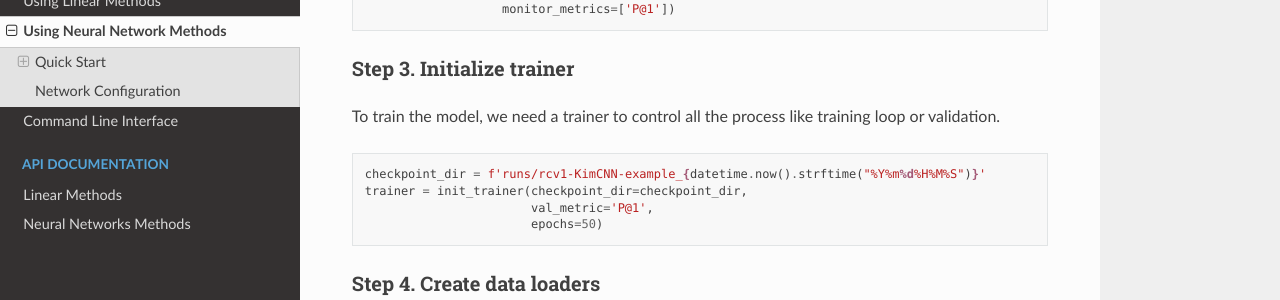
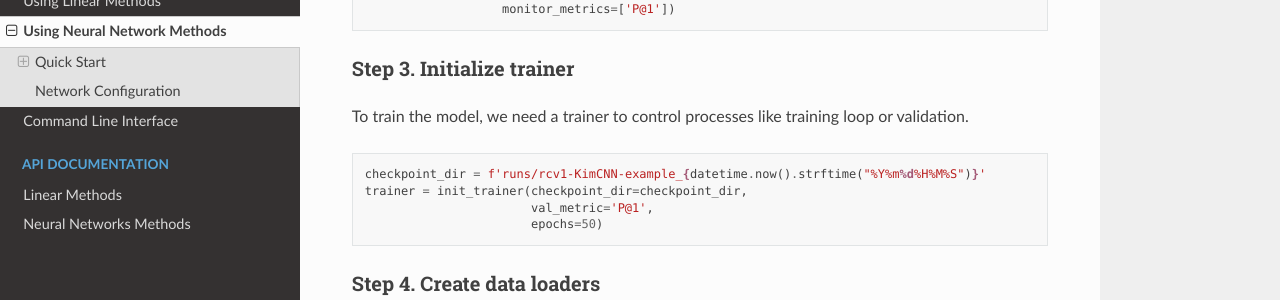
Before and after one commit to ASUS-AICS/LibMultiLabel, a Sphinx documentation site: the page built from docs/guides/nn_guides.rst, in a window 1280 px wide and 900 px high, scrolled down 1625 px. Shown: the part 151-451 px from the top of the window. Built offline with Sphinx 7.4.7 and the Read the Docs theme 2.0.0, drawn with Linux system fonts in a browser that asks for light colours.

Commit message:
Update nn*.rst.

```diff
--- a/docs/api/nn.rst
+++ b/docs/api/nn.rst
@@ -1,14 +1,12 @@
 Neural Networks Methods
 ========================
 
-See `the user guide <../guides/nn_guides.html>`_ for more details.
-
-API
----
+The ``libmultilabel.nn`` package contains two types of APIs for data processing and model training:
 
 * `libmultilabel.nn.data_utils <../api/nn.html#libmultilabel-nn-data-utils>`_
 * `libmultilabel.nn.nn_utils <../api/nn.html#module-libmultilabel.nn.nn_utils>`_
 
+You can also see `the user guide <../guides/nn_guides.html>`_ for more information.
 
 libmultilabel.nn.data_utils
 ^^^^^^^^^^^^^^^^^^^^^^^^^^^
--- a/docs/guides/nn_guides.rst
+++ b/docs/guides/nn_guides.rst
@@ -73,7 +73,7 @@ Here we show how to create a model.
 Step 3. Initialize trainer
 ^^^^^^^^^^^^^^^^^^^^^^^^^^^
 
-To train the model, we need a trainer to control all the process like training loop or validation.
+To train the model, we need a trainer to control processes like training loop or validation.
 
 .. literalinclude:: ../examples/nn_quickstart.py
     :language: python3
```
Also changed, not shown: 1 other file.
